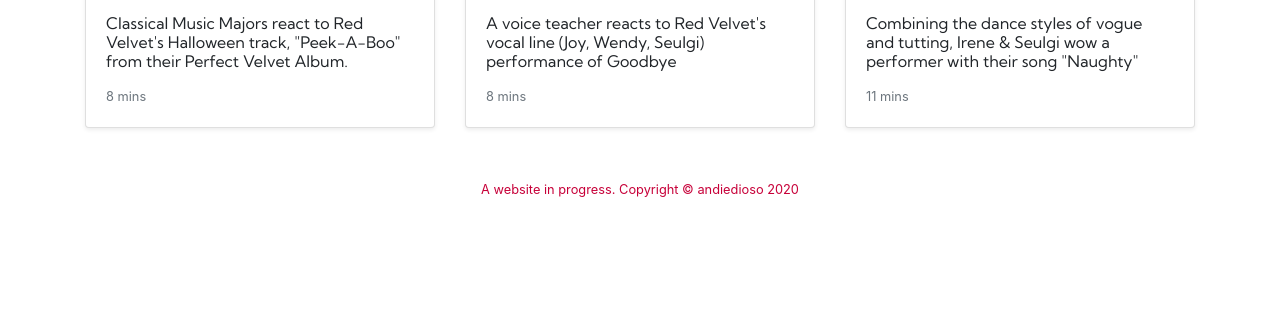
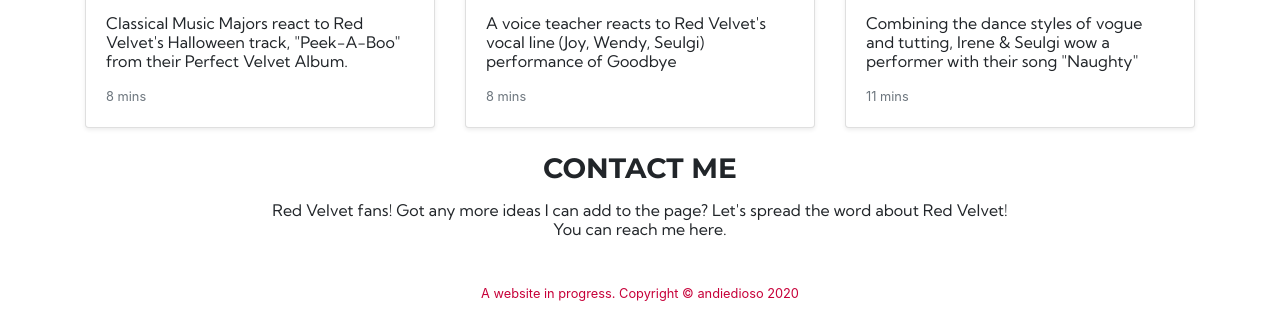
Before and after one commit to andiedioso/rv-website, a plain HTML site: page index.html in a window 1280 px wide. Shown: the part 2516-2844 px from the top of the page. Before the commit the page ends 2740 px from the top, so only its background shows below. Drawn offline with nearby package versions, Linux system fonts and the light colour scheme.

Commit message:
added contact me and other things

```diff
--- a/index.html
+++ b/index.html
@@ -68,7 +68,7 @@
               <div class="container">
                 <div class="carousel-caption text-right">
                   <h1>Got me feeling like a psycho.</h1>
-                  <p>Check out 2020's song of the year <a href="https://www.youtube.com/watch?v=uR8Mrt1IpXgs" target="_blank"><strong>here.</strong></a></p>
+                  <p>Check out 2020's song of the year <a class="text-black" href="https://www.youtube.com/watch?v=uR8Mrt1IpXgs" target="_blank"><strong>here.</strong></a></p>
                   <!-- <p><a class="btn btn-lg btn-primary" href="#" role="button">Browse gallery</a></p> -->
                 </div>
               </div>
@@ -143,15 +143,6 @@
                         <img class="img-fluid" src="https://0.soompi.io/wp-content/uploads/2019/12/15191443/yeri-6.jpeg" alt="" />
                     </div>
                 </div>
-                 <!-- Members Item 6
-                 <div class="col-md-6 col-lg-4 mb-5">
-                    <div class="portfolio-item mx-auto" data-toggle="modal" data-target="#portfolioModal6">
-                        <div class="portfolio-item-caption d-flex align-items-center justify-content-center h-100 w-100">
-                            <div class="portfolio-item-caption-content text-center text-white"><h1>KIM LIP</h1></div>
-                        </div>
-                        <img class="img-fluid" src="https://0.soompi.io/wp-content/uploads/2019/01/01072454/kim-lip-LOONA.jpg" alt="" />
-                    </div>
-                </div> -->
         </div>
     </section>
 
@@ -245,7 +236,16 @@
               <!-- !end of row -->
     </section>
 
-    <div class="copyright py-4 text-center text-red">
+    <section class="page-section" id="contact">
+      <div class="container">
+        <h3 class="page-section-heading text-center" >Contact Me</h3>
+      <p class="text-center">Red Velvet fans! Got any more ideas I can add to the page? Let's spread the word about Red Velvet!
+        <br> You can reach me here.
+      </p>
+      </div>
+    </section>
+
+  <div class="copyright py-4 text-center text-red">
       <div class="container"><small>A website in progress. Copyright © andiedioso 2020</small></div>
   </div>
 
```
